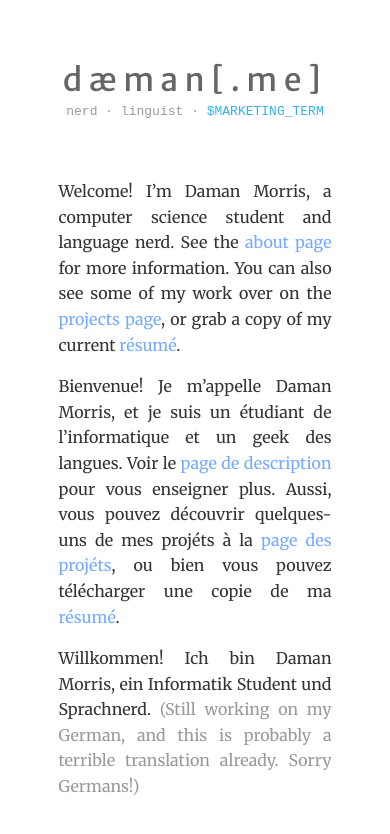
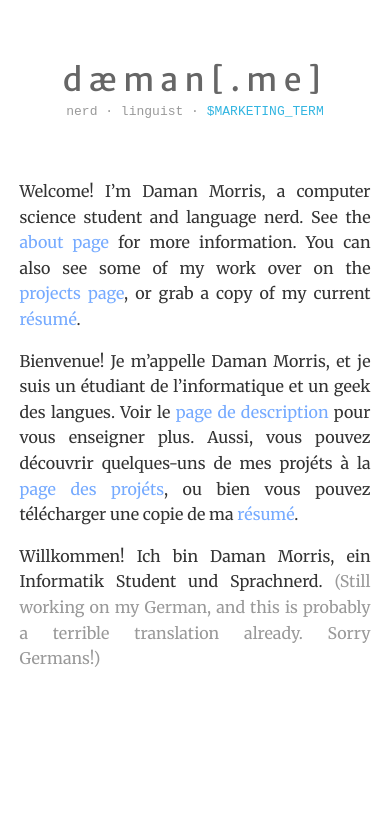
Before and after one commit to daemanos/daemanos.github.io, a Jekyll site: the page built from index.md, in a window 390 px wide. Shown: the top 834 px of the page. Built offline with Jekyll 4.4.1, drawn with Linux system fonts in a browser that asks for light colours.

Commit message:
mobile viewport

```diff
--- a/_layouts/default.html
+++ b/_layouts/default.html
@@ -2,6 +2,7 @@
 <html>
     <head>
         <title>{{page.title}}</title>
+        <meta name="viewport" content="width=device-width, initial-scale=1">
         <link rel="stylesheet" type="text/css" href="/css/main.css">
     </head>
     <body>
--- a/_layouts/landing.html
+++ b/_layouts/landing.html
@@ -2,6 +2,7 @@
 <html>
     <head>
         <title>{{page.title}}</title>
+        <meta name="viewport" content="width=device-width, initial-scale=1">
         <link rel="stylesheet" type="text/css" href="/css/main.css">
         <style>
             nav {
--- a/css/main.css
+++ b/css/main.css
@@ -141,3 +141,9 @@
     color: #444;
     margin-top: 0.5em;
 }
+
+@media only screen and (max-width: 480px) {
+  .container, header {
+    width: 90%;
+  }
+}
```
